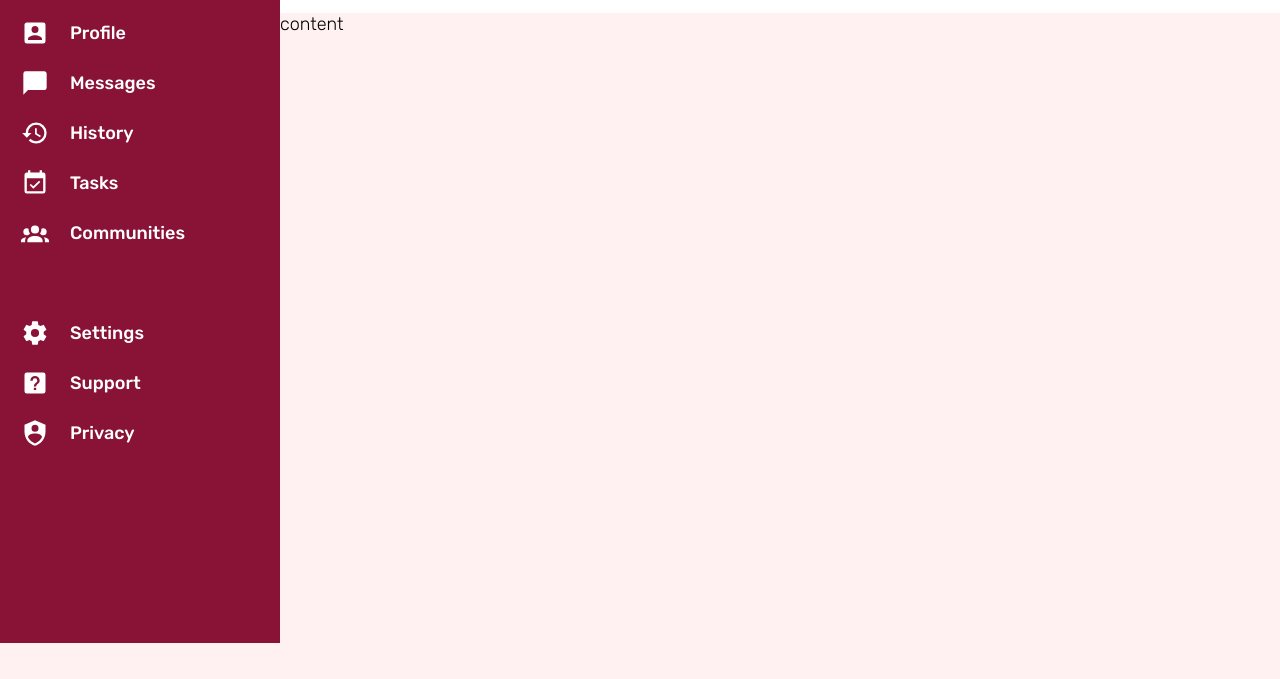
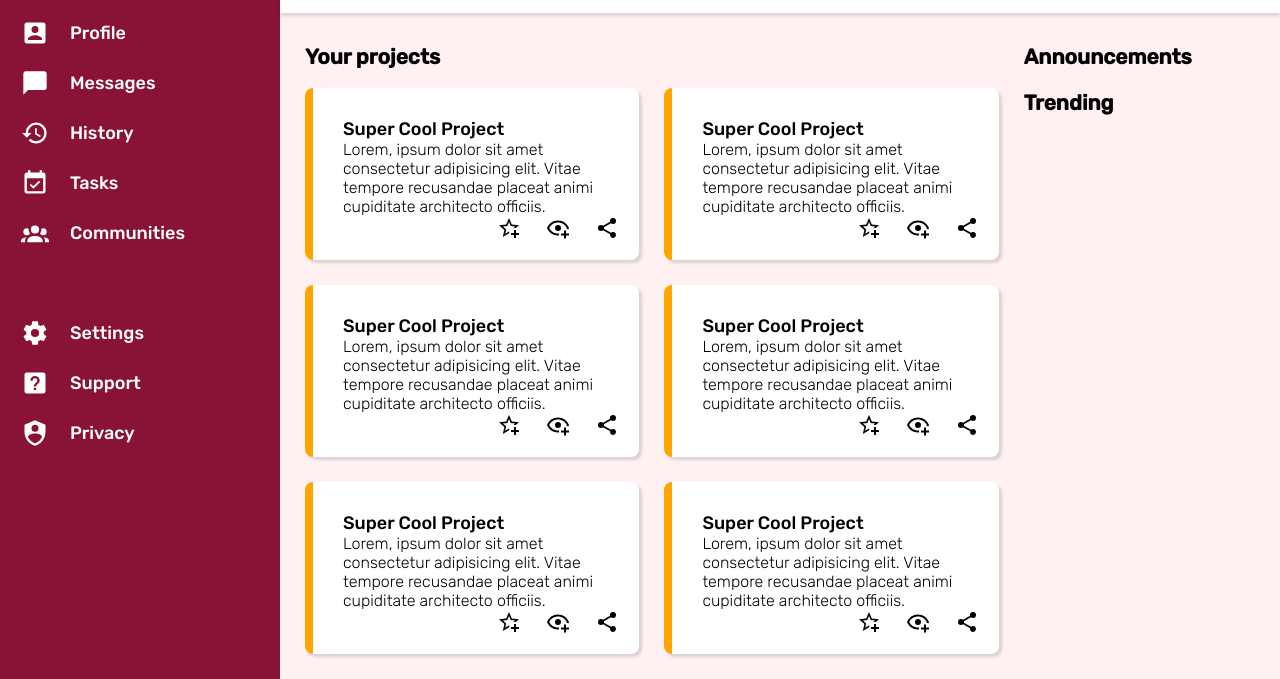
Before and after one commit to szty1/odin-dashboard, a plain HTML site: page index.html in a window 1280 px wide. Shown: the part 157-836 px from the top of the page. Before the commit the page ends 800 px from the top, so only its background shows below. Drawn offline with Linux system fonts and the light colour scheme.

Commit message:
added and styled projects section

```diff
--- a/index.html
+++ b/index.html
@@ -50,7 +50,72 @@
             </div>
         </div>
         <div class="content">
-content
+            <div class="projects">
+                <h3>Your projects</h3>
+                <div class="project">
+                    <span class="title">Super Cool Project</span>
+                    <span class="text">Lorem, ipsum dolor sit amet consectetur adipisicing elit. Vitae tempore recusandae placeat animi cupiditate architecto officiis.</span>
+                    <div class="buttons">
+                        <img src="star-plus-outline.svg" alt="">
+                        <img src="eye-plus-outline.svg" alt="">
+                        <img src="share-variant.svg" alt="">
+                    </div>
+                </div>
+                <div class="project">
+                    <span class="title">Super Cool Project</span>
+                    <span class="text">Lorem, ipsum dolor sit amet consectetur adipisicing elit. Vitae tempore recusandae placeat animi cupiditate architecto officiis.</span>
+                    <div class="buttons">
+                        <img src="star-plus-outline.svg" alt="">
+                        <img src="eye-plus-outline.svg" alt="">
+                        <img src="share-variant.svg" alt="">
+                    </div>
+                </div>
+                <div class="project">
+                    <span class="title">Super Cool Project</span>
+                    <span class="text">Lorem, ipsum dolor sit amet consectetur adipisicing elit. Vitae tempore recusandae placeat animi cupiditate architecto officiis.</span>
+                    <div class="buttons">
+                        <img src="star-plus-outline.svg" alt="">
+                        <img src="eye-plus-outline.svg" alt="">
+                        <img src="share-variant.svg" alt="">
+                    </div>
+                </div>
+                <div class="project">
+                    <span class="title">Super Cool Project</span>
+                    <span class="text">Lorem, ipsum dolor sit amet consectetur adipisicing elit. Vitae tempore recusandae placeat animi cupiditate architecto officiis.</span>
+                    <div class="buttons">
+                        <img src="star-plus-outline.svg" alt="">
+                        <img src="eye-plus-outline.svg" alt="">
+                        <img src="share-variant.svg" alt="">
+                    </div>
+                </div>
+                <div class="project">
+                    <span class="title">Super Cool Project</span>
+                    <span class="text">Lorem, ipsum dolor sit amet consectetur adipisicing elit. Vitae tempore recusandae placeat animi cupiditate architecto officiis.</span>
+                    <div class="buttons">
+                        <img src="star-plus-outline.svg" alt="">
+                        <img src="eye-plus-outline.svg" alt="">
+                        <img src="share-variant.svg" alt="">
+                    </div>
+                </div>
+                <div class="project">
+                    <span class="title">Super Cool Project</span>
+                    <span class="text">Lorem, ipsum dolor sit amet consectetur adipisicing elit. Vitae tempore recusandae placeat animi cupiditate architecto officiis.</span>
+                    <div class="buttons">
+                        <img src="star-plus-outline.svg" alt="">
+                        <img src="eye-plus-outline.svg" alt="">
+                        <img src="share-variant.svg" alt="">
+                    </div>
+                </div>
+            </div>
+            <div class="contentsidebar">
+                <div class="announcement">
+                    <h3>Announcements</h3>
+                </div>
+
+                <div class="trending">
+                    <h3>Trending</h3>
+                </div>
+            </div>
         </div>
     </div>
 </body>
--- a/style.css
+++ b/style.css
@@ -55,6 +55,7 @@ svg {
     column-gap: 20px;
     align-items: center;
     padding: 0 50px;
+    box-shadow: 0 3px 3px #00000022;
 }
 
 .header .search {
@@ -129,3 +130,59 @@ svg {
     color: #ffffff;
     border:0 none;
 }
+
+.content {
+    padding: 10px 25px 25px 25px;
+    display: grid;
+    grid-template-columns: 3fr 1fr;
+    grid-template-rows: 1fr;
+    gap: 25px;
+}
+
+.content h3 {
+
+}
+
+.content .projects {
+    display: grid;
+    grid-template-columns: 1fr 1fr;
+    grid-template-rows: 40px 1fr 1fr 1fr;
+    gap: 25px;
+}
+
+.projects h3 {
+    grid-column: 1 / 3;
+}
+
+.project {
+    border-radius: 8px;
+    background-color: #ffffff;
+    padding: 30px 20px 20px 30px;
+    border-left: 8px solid orange;
+    box-shadow: 3px 3px 3px #00000022;
+    font-size: 16px;
+    display: flex;
+    flex-direction: column;
+
+}
+
+.project .title {
+    display: block;
+    font-weight: 500;
+    font-size: 18px;
+}
+
+.project .text {
+    flex: 1;
+}
+
+.buttons {
+    display: flex;
+    gap: 25px;
+    justify-content: right;
+}
+
+.buttons img {
+    width: 24px;
+    height: 24px;
+}
```
